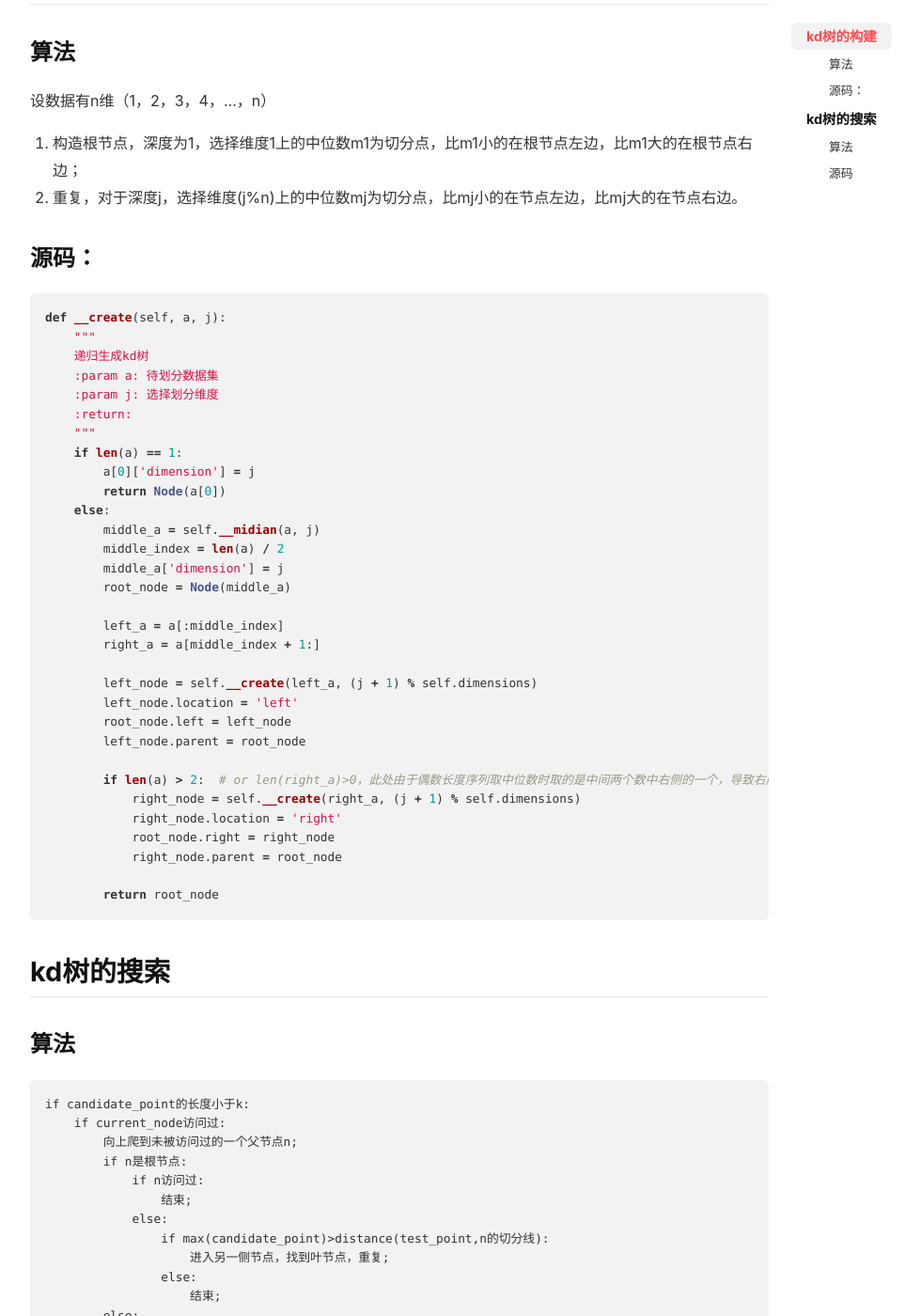
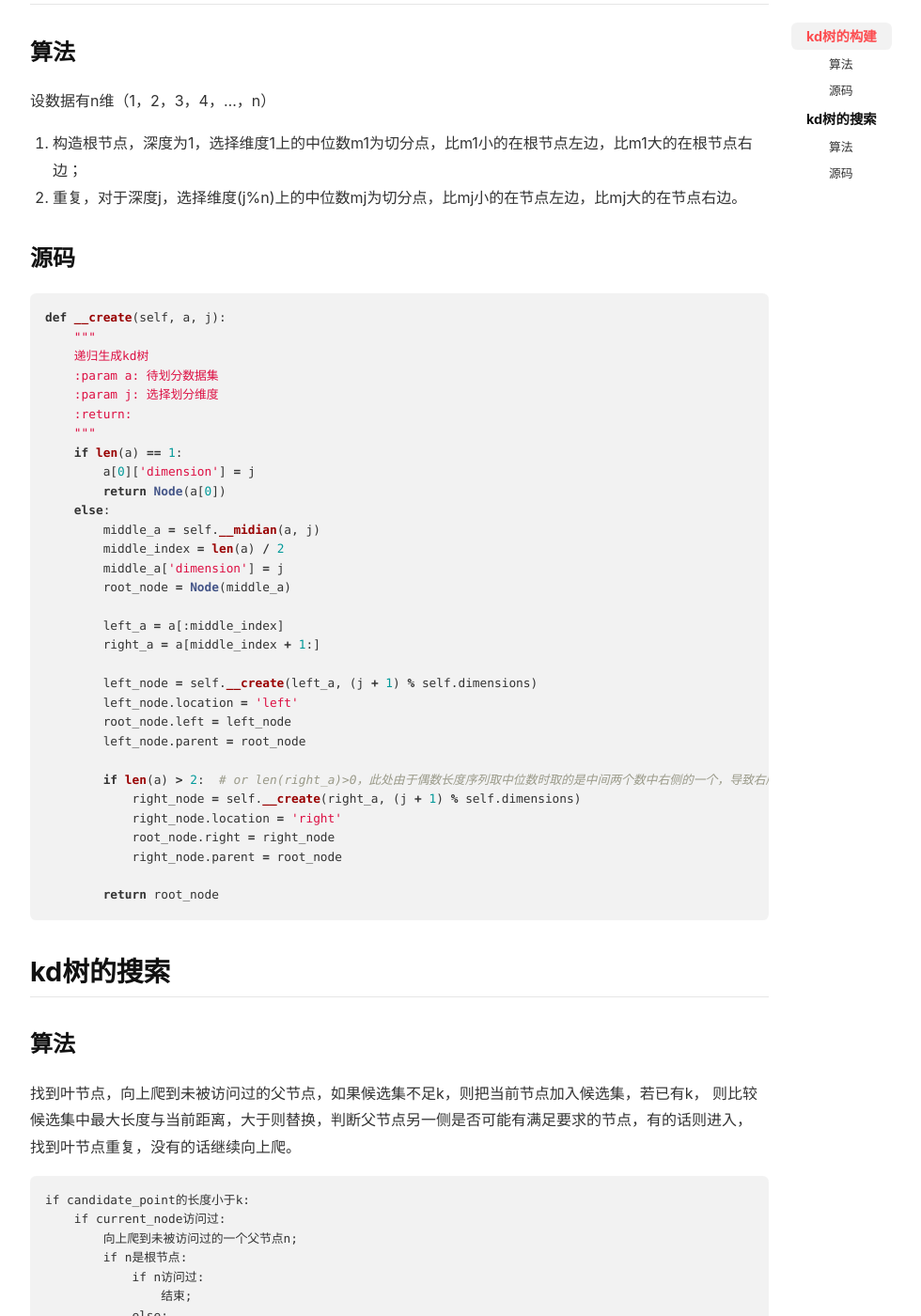
Before and after one commit to kanyuanzhi/kanyuanzhi.github.io, a Jekyll site: the page built from _posts/2018-05-10-knn之kd树.md, in a window 1280 px wide and 1400 px high, scrolled down 412 px. Shown: the whole window at 94% size, without its empty margins (105-1085 px from the left). Built offline with Jekyll 4.4.1, drawn with Linux system fonts in a browser that asks for light colours; nearby versions of some CDN libraries; our own code applies the rules of GitHub Pages for plain Markdown files; comment, search, counter and statistics services are not loaded.

Commit message:
添加kd树介绍

````diff
--- a/_posts/2018-05-10-knn之kd树.md
+++ b/_posts/2018-05-10-knn之kd树.md
@@ -18,7 +18,7 @@ knn最简单的实现方法是线性扫描，即计算所有实例两两之间
 1. 构造根节点，深度为1，选择维度1上的中位数m1为切分点，比m1小的在根节点左边，比m1大的在根节点右边；
 2. 重复，对于深度j，选择维度(j%n)上的中位数mj为切分点，比mj小的在节点左边，比mj大的在节点右边。
 
-### 源码：
+### 源码
 
 ```python
 def __create(self, a, j):
@@ -57,6 +57,10 @@ def __create(self, a, j):
 ## kd树的搜索
 
 ### 算法
+
+找到叶节点，向上爬到未被访问过的父节点，如果候选集不足k，则把当前节点加入候选集，若已有k，
+则比较候选集中最大长度与当前距离，大于则替换，判断父节点另一侧是否可能有满足要求的节点，有的话则进入，
+找到叶节点重复，没有的话继续向上爬。
 
 ```
 if candidate_point的长度小于k:
````
